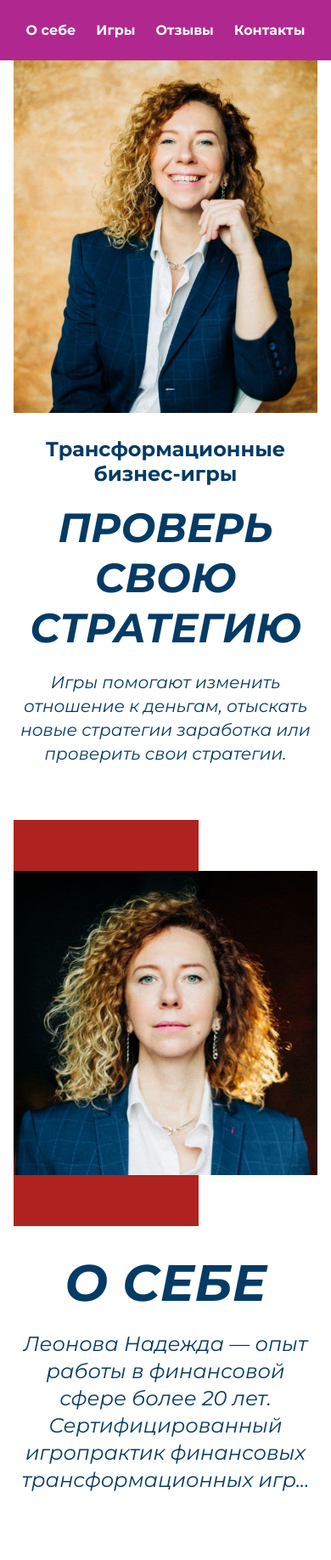
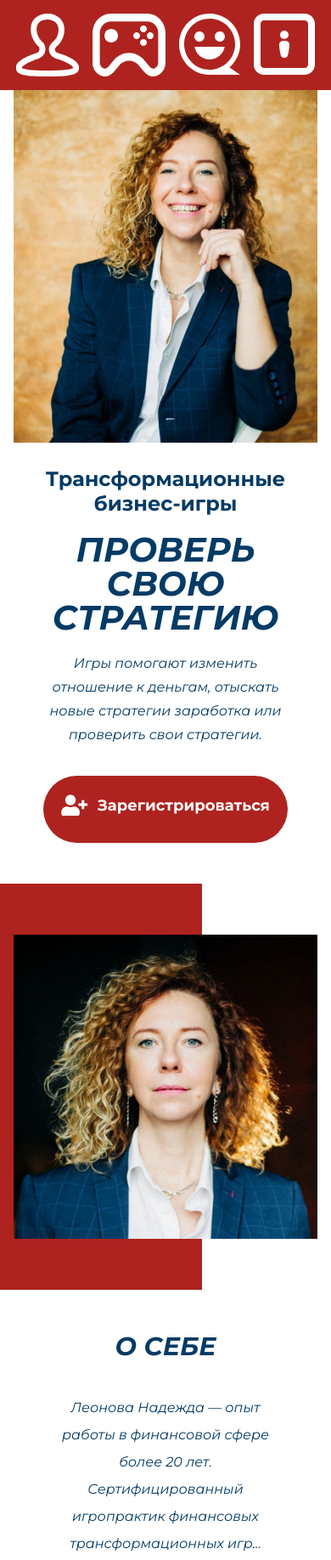
Before and after one commit to LeonovAlexei/1586Leonov, a plain HTML site: page index.html in a window 390 px wide. Shown: the top 1836 px of the page at 85% size. Drawn offline with nearby package versions, Linux system fonts and the light colour scheme.

Commit message:
25012022

```diff
--- a/index.html
+++ b/index.html
@@ -5,30 +5,43 @@
   <meta charset="UTF-8">
   <meta name="viewport" content="width=device-width, initial-scale=1.0">
   <meta http-equiv="X-UA-Compatible" content="ie=edge">
-  <title>Document</title>
+  <title>FLIXA_LEO</title>
   <link rel="stylesheet" href="style.css">
   <link rel="preconnect" href="https://fonts.googleapis.com">
   <link rel="preconnect" href="https://fonts.gstatic.com" crossorigin>
   <link href="https://fonts.googleapis.com/css2?family=Montserrat:ital,wght@0,700;1,400;1,700&display=swap" rel="stylesheet">
 </head>
 <body>
-<div class="header center color-change-2x">
+<div class="header center">
   <a class="header__link" href="#about">О себе</a>
   <a class="header__link" href="#games">Игры</a>
   <a class="header__link" href="#comment">Отзывы</a>
   <a class="header__link" href="#contacts">Контакты</a>
 </div>
+<div class="header_mobil center">
+  <a class="header__link_ico" href="#about"><img src="./img/about_ico.svg" alt="about icon"></a>
+  <a class="header__link_ico" href="#games"><img src="./img/games_ico.svg" alt="games icon"></a>
+  <a class="header__link_ico" href="#comment"><img src="./img/comment_ico.svg" alt="comment icon"></a>
+  <a class="header__link_ico" href="#contacts"><img src="./img/contacts_ico.svg" alt="contacts icon"></a>
+</div>
 <div class="top center" id="top">
   <div class="top__info">
     <h3 class="top__info_h3">Трансформационные бизнес-игры</h3>
-    <h1 class="title focus-in-contract-bck">Проверь свою стратегию</h1>
+    <h1 class="title">Проверь свою стратегию</h1>
     <p class="top__info_p">Игры помогают изменить отношение к деньгам, отыскать новые стратегии заработка или проверить свои стратегии.</p>
+    <a id="register" class="button purple" href="https://api.whatsapp.com/send?phone=79184170409&text=%D0%9D%D0%B0%D0%B4%D0%B5%D0%B6%D0%B4%D0%B0%20%D0%B4%D0%BE%D0%B1%D1%80%D1%8B%D0%B9%20%D0%B4%D0%B5%D0%BD%D1%8C%2C%20%D1%8F%20%D1%85%D0%BE%D1%87%D1%83%20%D0%B7%D0%B0%D0%BF%D0%B8%D1%81%D0%B0%D1%82%D1%8C%D1%81%D1%8F%20%D0%BD%D0%B0%20%D0%B8%D0%B3%D1%80%D1%83" target="_blank">
+        <h2><i class="fa fa-user-plus"></i></h2>
+         <h3>Зарегистрироваться</h3>
+    </a>
   </div>
   <img class="top__img" src="./img/top.jpg" alt="top photo">
 </div>
+<div class="about__img_mobil">
+  <img class="center" src="./img/about.jpg" alt="about photo">
+</div>
 <div class="about center" id="about">
   <div class="about__img">
-    <img src="./img/about.jpg" alt="about photo">
+    <img class="center" src="./img/about.jpg" alt="about photo">
   </div>
   <div class="about__info">
     <h2 class="heading">О себе</h2>
@@ -54,15 +67,21 @@
     <button type="button" data-bs-target="#carouselExampleIndicators" data-bs-slide-to="1" aria-label="Slide 2"></button>
     <button type="button" data-bs-target="#carouselExampleIndicators" data-bs-slide-to="2" aria-label="Slide 3"></button>
   </div>
-  <div class="carousel-inner">
-    <div class="carousel-item active">
-      <img src="./img/slider.jpg" alt="slider photo">
+  <div class="carousel-inner ">
+    <div class="carousel-item active  ">
+      <a href="https://www.youtube.com/watch?v=q7Zt_2uoX7g" target="_blank">
+        <img width="100%" src="https://i.ytimg.com/vi/q7Zt_2uoX7g/hqdefault.jpg" alt="slider photo">
+      </a>
+    </div>
+    <div class="carousel-item ">
+      <a  href="https://www.youtube.com/watch?v=qabcNF_9-MI" target="_blank">
+        <img width="100%" src="https://i.ytimg.com/vi/qabcNF_9-MI/maxresdefault.jpg" alt="slider photo">
+      </a>
     </div>
     <div class="carousel-item">
-      <img src="./img/slider.jpg" alt="slider photo">
-    </div>
-    <div class="carousel-item">
-      <img src="./img/slider.jpg" alt="slider photo">
+      <a href="https://www.youtube.com/watch?v=rOIRWuWTnx8" target="_blank">
+        <img width="100%" src="https://i.ytimg.com/vi/rOIRWuWTnx8/hqdefault.jpg" alt="slider photo">
+      </a>
     </div>
   </div>
   <button class="carousel-control-prev" type="button" data-bs-target="#carouselExampleIndicators" data-bs-slide="prev">
@@ -90,5 +109,6 @@
   <a href="https://vk.com/nadin_fin"><img src="./img/icon_wk.svg" alt="wk icon"></a>
 </div>
 <script src="https://cdn.jsdelivr.net/npm/bootstrap@5.1.3/dist/js/bootstrap.bundle.min.js" integrity="sha384-ka7Sk0Gln4gmtz2MlQnikT1wXgYsOg+OMhuP+IlRH9sENBO0LRn5q+8nbTov4+1p" crossorigin="anonymous"></script>
+
 </body>
 </html>
--- a/style.css
+++ b/style.css
@@ -1,3 +1,4 @@
+@import url('https://cdnjs.cloudflare.com/ajax/libs/font-awesome/5.9.0/css/all.min.css');
 *{
   margin: 0;
   padding: 0;
@@ -8,11 +9,18 @@ max-width: 100%;
 body{
   font-family: 'Montserrat', sans-serif;
 }
+.header_mobil {
+  display: none;
+}
+.about__img_mobil{
+  display: none;
+}
 .center{
     padding-left: calc(50% - 640px);
     padding-right: calc(50% - 640px);
 }
 .header{
+  background: #AE231F;
   padding-top:  21px;
   padding-bottom: 21px;
   display: flex;
@@ -69,9 +77,39 @@ body{
   width: 569px;
   padding-top: 18px;
 }
+
+.button {
+  /* Сбрасываем дефолтные стили */
+  border: none;
+  outline: none;
+  text-align: center;
+  text-decoration: none;
+  cursor: pointer;
+  display: flex;
+  flex-direction: row;
+  align-items: center;
+  padding: 21px 21px;
+  border-radius: 100px;
+  color: #fff;
+  background: #AE231F;
+  margin-top: 18px;
+}
+.button i {
+  margin-right: 12px;
+}
+
+.button:hover {
+  box-shadow: 0 1px 3px rgba(0, 0, 0, 0.2);
+  background: #E4322D;
+}
+.button:active {
+  box-shadow: inset 0 1px 3px rgba(0, 0, 0, 0.2);
+  text-shadow: 0 1px 3px rgba(0, 0, 0, 0.2);
+    background: #801A17;
+}
 .about{
   background: linear-gradient(
-    to right, #AE231F calc(85% - 42%) , #FFFFFF calc(85% - 42%));
+    to right, #AE231F 32% , #FFFFFF 32% );
     display: flex;
   flex-direction: row;
   flex-wrap: wrap;
@@ -139,6 +177,7 @@ body{
   text-decoration: none;
 }
 .footer{
+  background: #AE231F;
   padding-top: 36px;
   padding-bottom: 36px;
   display: flex;
@@ -161,6 +200,7 @@ body{
     width: 30px;
     height: 30px;
     background-color: transparent;
+    opacity: 1;
 }
 
 
@@ -175,13 +215,24 @@ margin-bottom: -3rem;
 
 @media (max-width: 1024px) {
   /* Стили для планшета */
+  .header{
+    display: none;
+  }
+  .about__img_mobil{
+    display: none;
+  }
+  .header_mobil{
+    justify-content: center;
+    background: #AE231F;
+    padding-top:  21px;
+    padding-bottom: 21px;
+    display: flex;
+    gap: 62px;
+}
   .center{
     padding-left: calc(50% - 368px);
     padding-right: calc(50% - 368px);
   }
-  .header{
-    justify-content: center;
-   }
   .top{
     gap: 60px;
   }
@@ -202,6 +253,7 @@ margin-bottom: -3rem;
     display: block;
     padding-top: 0px;
     padding-bottom: 0px;
+
   }
   .about__info{
     display: flex;
@@ -222,6 +274,9 @@ margin-bottom: -3rem;
       align-items: flex-start;
       padding-top: 60px;
       padding-bottom: 60px;
+      padding-left: 0px;
+      padding-right: 0px;
+
   }
   .games{
     padding-top: 60px;
@@ -234,29 +289,41 @@ margin-bottom: -3rem;
     padding-top: 60px;
     padding-bottom: 60px;
   }
+
 }
-@media (max-width: 425px ) {
+@media (max-width: 767px ) {
   .center{
     padding-left: 16px;
     padding-right: 16px;
   }
-  .header {
-    gap: 24px;
+  .header_mobil{
+    display: flex;
+    flex-wrap: nowrap;
+    gap: 16px;
+    padding-top: 16px;
+    padding-bottom: 16px;
   }
-  .header__link {
-    font-size: 16px;
-  }
+
   .top__info_h3, .title, .about__info_p, .top__info_p {
-    width: 343px;
+    width: 288px;
     text-align: center;
     padding-top: 12px;
   }
+  .about__info_p, .top__info_p{
+    font-size: 16px;
+  }
+  .heading{
+    font-size: 30px;
+  }
   .title{
-    font-size: 48px;
-    line-height: 59px;
+    font-size: 40px;
+    line-height: 40px;
   }
   .top {
     gap:16px;
+  }
+  h3 {
+    font-size: 18px;
   }
   .games_content {
     gap: 16px;
@@ -270,90 +337,27 @@ margin-bottom: -3rem;
   .footer {
     display: flex;
     flex-wrap: nowrap;
-    gap: 0px;
+    gap: 16px;
     padding-top: 16px;
     padding-bottom: 16px;
   }
+  .header{
+    display: none;
+  }
+  .about__img_mobil{
+    display: inline;
+    background: linear-gradient(
+      to right, #AE231F 61% , #FFFFFF 61%);
+      display: flex;
+      flex-wrap: nowrap;
+      justify-content: center;
+      align-items: flex-start;
+      padding-top: 60px;
+      padding-bottom: 60px;
+      padding-left: 0px;
+      padding-right: 0px;
+  }
+  .about__img{
+    display: none;
+   }
 }
-.focus-in-contract-bck {
-	-webkit-animation: focus-in-contract-bck 3s cubic-bezier(0.250, 0.460, 0.450, 0.940) both;
-	        animation: focus-in-contract-bck 3s cubic-bezier(0.250, 0.460, 0.450, 0.940) both;
-}
-/* ----------------------------------------------
- * Generated by Animista on 2022-1-22 20:22:3
- * Licensed under FreeBSD License.
- * See http://animista.net/license for more info.
- * w: http://animista.net, t: @cssanimista
- * ---------------------------------------------- */
-
-/**
- * ----------------------------------------
- * animation focus-in-contract-bck
- * ----------------------------------------
- */
-@-webkit-keyframes focus-in-contract-bck {
-  0% {
-    letter-spacing: 1em;
-    -webkit-transform: translateZ(300px);
-            transform: translateZ(300px);
-    -webkit-filter: blur(12px);
-            filter: blur(12px);
-    opacity: 0;
-  }
-  100% {
-    -webkit-transform: translateZ(12px);
-            transform: translateZ(12px);
-    -webkit-filter: blur(0);
-            filter: blur(0);
-    opacity: 1;
-  }
-}
-@keyframes focus-in-contract-bck {
-  0% {
-    letter-spacing: 1em;
-    -webkit-transform: translateZ(300px);
-            transform: translateZ(300px);
-    -webkit-filter: blur(12px);
-            filter: blur(12px);
-    opacity: 0;
-  }
-  100% {
-    -webkit-transform: translateZ(12px);
-            transform: translateZ(12px);
-    -webkit-filter: blur(0);
-            filter: blur(0);
-    opacity: 1;
-  }
-}
-.color-change-2x {
-	-webkit-animation: color-change-2x 2s linear infinite alternate both;
-	        animation: color-change-2x 2s linear infinite alternate both;
-}
-/* ----------------------------------------------
- * Generated by Animista on 2022-1-22 20:25:14
- * Licensed under FreeBSD License.
- * See http://animista.net/license for more info.
- * w: http://animista.net, t: @cssanimista
- * ---------------------------------------------- */
-
-/**
- * ----------------------------------------
- * animation color-change-2x
- * ----------------------------------------
- */
-@-webkit-keyframes color-change-2x {
-  0% {
-    background: #AE231F;
-  }
-  100% {
-    background: #b22cff;
-  }
-}
-@keyframes color-change-2x {
-  0% {
-    background: #AE231F;
-  }
-  100% {
-    background: #b22cff;
-  }
-}
```
Also changed, not shown: img/BSP.png, img/about_ico.svg (added), img/burger.svg (added), img/comment_ico.svg (added), img/contacts_ico.svg (added), img/games_ico.svg (added).
